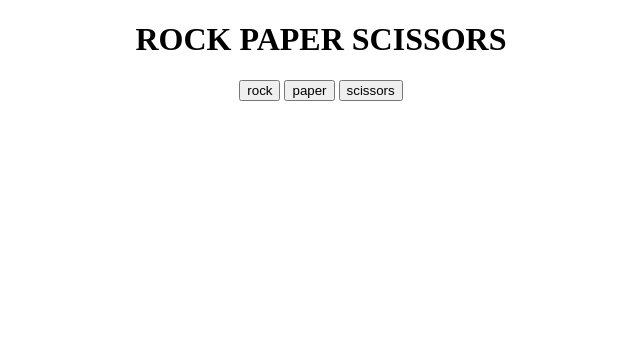
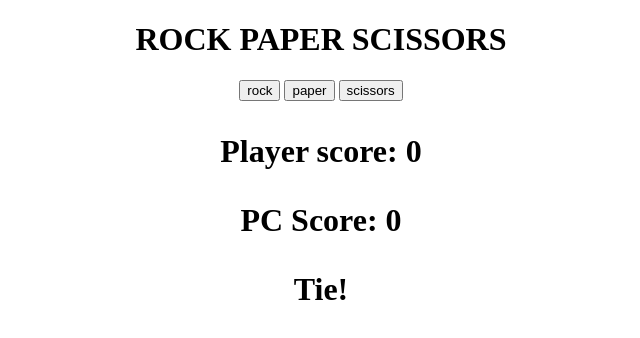
Before and after one commit to Fridgemann/rock-paper-scissors-JS, a plain HTML site: page index.html in a window 1280 px wide. Both pictures are taken after a click on the button "rock". Shown: the whole page, without its empty margins (319-959 px from the left). Drawn offline with Linux system fonts and the light colour scheme.

Commit message:
Working on displaying results properly

```diff
--- a/index.html
+++ b/index.html
@@ -11,6 +11,7 @@
     <button id="rockBtn">rock</button>
     <button id="paperBtn">paper</button>
     <button id="scissorsBtn">scissors</button>
+    <div id="displays"></div>
     <script src="index.js"></script>
 </body>
 </html>
--- a/index.js
+++ b/index.js
@@ -3,11 +3,22 @@ const moves = ["rock", "paper", "scissors"];
 const rockBtn = document.querySelector('#rockBtn');
 const paperBtn = document.querySelector('#paperBtn');
 const scissorsBtn = document.querySelector('#scissorsBtn');
-
-//Creating two variables for the human and computer score
+const displays = document.querySelector('#displays');
 let humanScore = 0;
 let computerScore = 0;
+const humanScoreDisplay = document.createElement('p');
+const computerScoreDisplay = document.createElement('p');
+const resultDisplay = document.createElement('p');
 
+
+
+humanScoreDisplay.textContent = `Player score: ${humanScore}`;
+computerScoreDisplay.textContent = `PC Score: ${computerScore}`;
+
+
+displays.appendChild(humanScoreDisplay);
+displays.appendChild(computerScoreDisplay);
+displays.appendChild(resultDisplay);
 
 //Create a function called getComputerChoice
 function getComputerChoice() {
@@ -30,14 +41,28 @@ scissorsBtn.addEventListener('click', playRound);
 
 //Creating the function for round logic, two parameters which will be the human's and computer's moves
 function playRound() {
+
     let humanMove = this.id.split('B')[0];
     let computerMove = getComputerChoice();
     let outcomes = {
-        "rock": {"rock": "Tie!", "paper": "You lose!", "scissors": "You win!"},
-        "paper": {"rock": "You win!", "paper": "Tie!", "scissors": "You lose!"},
-        "scissors": {"rock": "You lose!", "paper": "You win!", "scissors": "Tie!"}
+        "rock": {"rock": "Tie!", "paper": "Round lost!", "scissors": "Round won!"},
+        "paper": {"rock": "Round won!", "paper": "Tie!", "scissors": "Round lost!"},
+        "scissors": {"rock": "Round lost!", "paper": "Round won!", "scissors": "Tie!"}
     };
-    console.log(`You chose: ${humanMove}`);
-    console.log(`Computer chose: ${computerMove}`);
-    console.log(outcomes[humanMove][computerMove]);
+    let result = outcomes[humanMove][computerMove];
+    resultDisplay.textContent = result;
+    switch(result) {
+        case "Tie!":
+            break;
+        case "Round lost!":
+            computerScore += 1;
+            computerScoreDisplay.textContent = `PC Score: ${computerScore}`;
+            break;
+        case "Round won!":
+            humanScore += 1;
+            humanScoreDisplay.textContent = `Player Score: ${humanScore}`;
+            break;
+    }
+
+
 }
--- a/style.css
+++ b/style.css
@@ -1,3 +1,12 @@
 body {
     text-align: center;
 }
+
+#displays {
+    font-size: 2em;
+    font-weight: 900;
+}
+
+.buttons {
+    size: 1.5em;
+}
```
